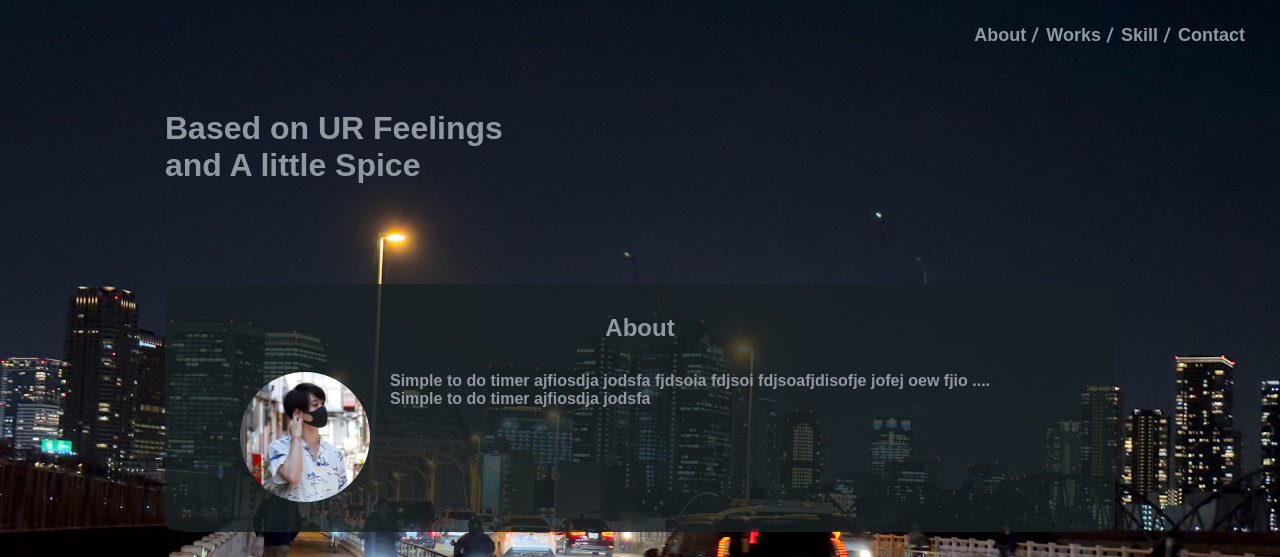
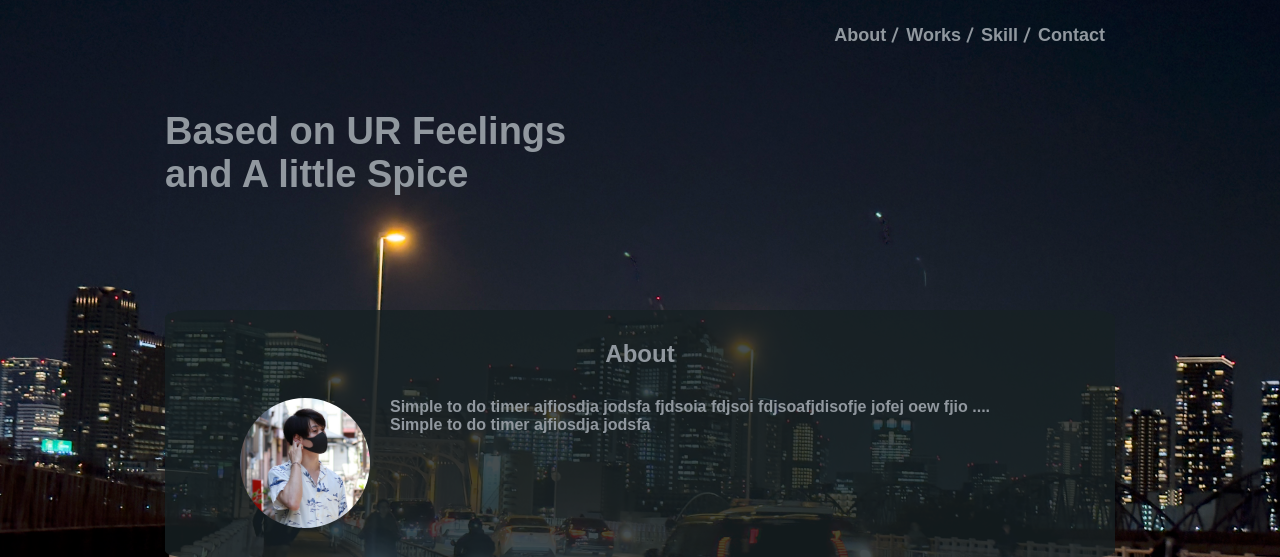
Before and after one commit to LibertyReman/portfolio_wp, a PHP site: page / in a window 1280 px wide. Shown: the top 557 px of the page. Run offline with PHP 8.4, Linux system fonts and the light colour scheme.

Commit message:
PC時のサイトタイトルサイズの微修正、PC時のメニューのインナー対応

```diff
--- a/css/style.css
+++ b/css/style.css
@@ -48,7 +48,14 @@
   visibility: hidden;
 }
 .l-main__title {
-  padding: 40px 0 100px;
+  min-height: 220px;
+  padding-top: 40px;
+}
+@media (min-width: 769px) {
+  .l-main__title {
+    min-height: 240px;
+    font-size: 38px;
+  }
 }
 
 .l-footer {
@@ -99,8 +106,8 @@
     display: flex;
     justify-content: flex-end;
     align-items: center;
+    position: static;
     height: 70px;
-    padding-right: 25px;
     opacity: 1;
     visibility: visible;
     transition: top 0.5s;
--- a/scss/layout/_main.scss
+++ b/scss/layout/_main.scss
@@ -16,6 +16,12 @@
 
   &__title {
     @include mixin.dbg-border(red, 3, 1);
-    padding: 40px 0 100px;
+    min-height: 220px;
+    padding-top: 40px;
+
+    @include mixin.breakpoint("pc") {
+      min-height: 240px;
+      font-size: 38px;
+    }
   }
 }
--- a/scss/object/project/_gmenu.scss
+++ b/scss/object/project/_gmenu.scss
@@ -23,8 +23,8 @@
       display: flex;
       justify-content: flex-end;
       align-items: center;
+      position: static;
       height: variable.$header-height;
-      padding-right: 25px;
       opacity: 1;
       visibility: visible;
       transition: top .5s;
```
Also changed, not shown: 1 other file.
